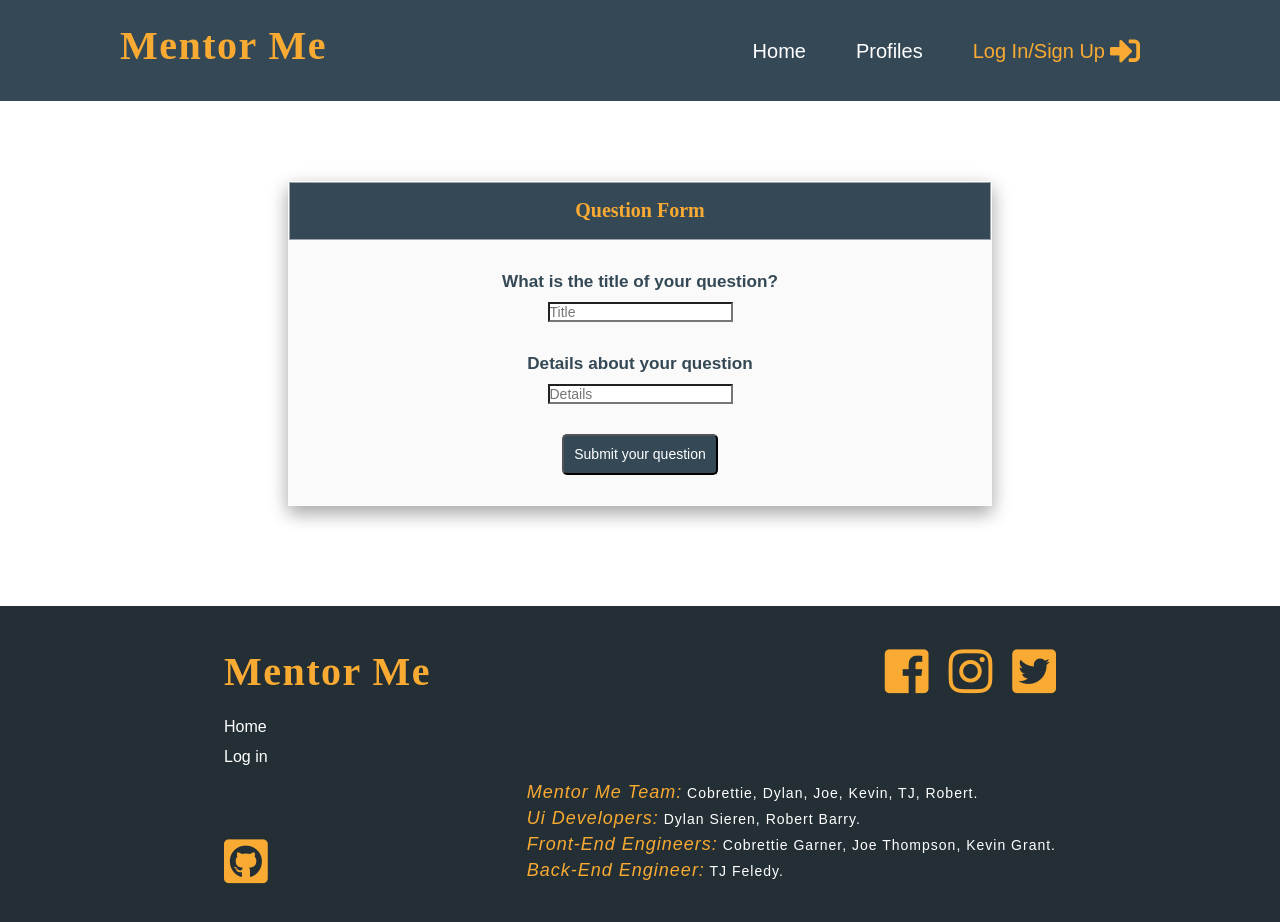
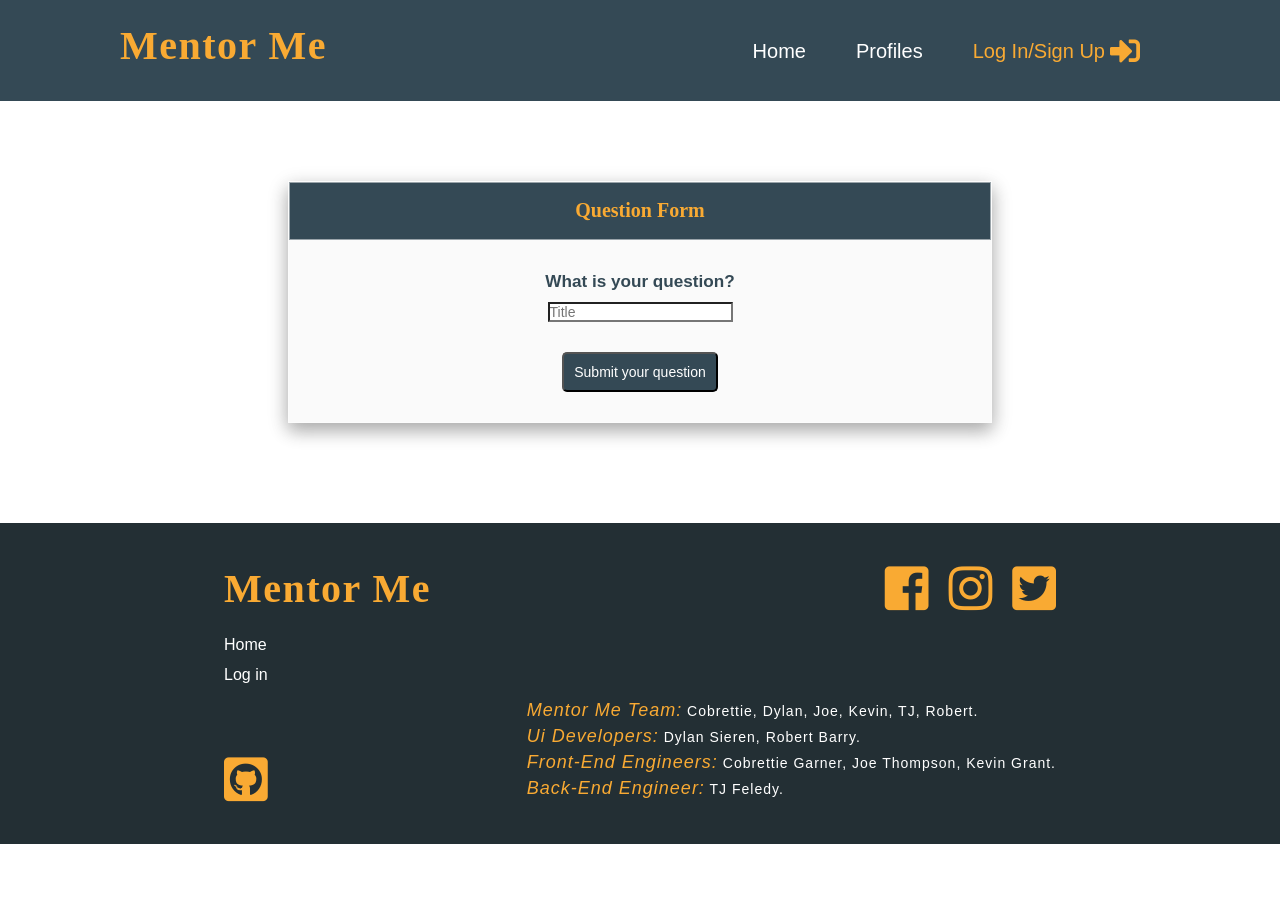
Before and after one commit to Build-Week-mentor-me/Front-end, a React (Create React App) app in the folder mentor-me/: page /questionform in a window 1280 px wide. Shown: the top 922 px of the page. After the commit the page ends 844 px from the top, so only its background shows below. Built offline with nearby package versions, Linux system fonts and the light colour scheme.

Commit message:
begin questionform bug fixing

```diff
--- a/mentor-me/src/Components/Questions/QuestionForm.js
+++ b/mentor-me/src/Components/Questions/QuestionForm.js
@@ -12,7 +12,7 @@ const QuestionForm = ({ status, errors, touched }) => {
         <Form>
             <div className="inputHeading">
                 {touched.title && errors.title && <p>{errors.title}</p>}
-                <h2>What is the title of your question?</h2>
+                <h2>What is your question?</h2>
                 <Field
                     type="text"
                     name="title"
@@ -20,14 +20,14 @@ const QuestionForm = ({ status, errors, touched }) => {
                 />
             </div>
 
-            <div className="inputHeading">
+            {/* <div className="inputHeading">
                 <h2>Details about your question</h2>
                 <Field
                     type="text"
                     name="details"
                     placeholder="Details"
                 />
-            </div>
+            </div> */}
             <div className="qFormSubmitBtnContain">
                 <button
                     type="submit"       className="qFormSubmitBtn">
@@ -43,7 +43,7 @@ const FormikQuestionForm = withFormik({
     mapPropsToValues({ title, details }) {
         return {
             title: title || "",
-            details: details || ""
+            // details: details || ""
         }
     },
 
@@ -51,8 +51,8 @@ const FormikQuestionForm = withFormik({
     validationSchema: Yup.object().shape({
         title: Yup.string()
         .required("Question is required"),
-        details: Yup.string()
-        .required("Details are required")
+        // details: Yup.string()
+        // .required("Details are required")
     }),
     // END VALIDATION SCHEMA
 
@@ -61,7 +61,7 @@ const FormikQuestionForm = withFormik({
         console.log(values)
 
         axios
-            .post("https://bw-unit4-mentor-me.herokuapp.com/api/questions", values)
+            .post("https://bw-unit4-mentor-me.herokuapp.com/api/users/questions", values)
             .then(res => {
                 console.log(res)
                 resetForm()
```
